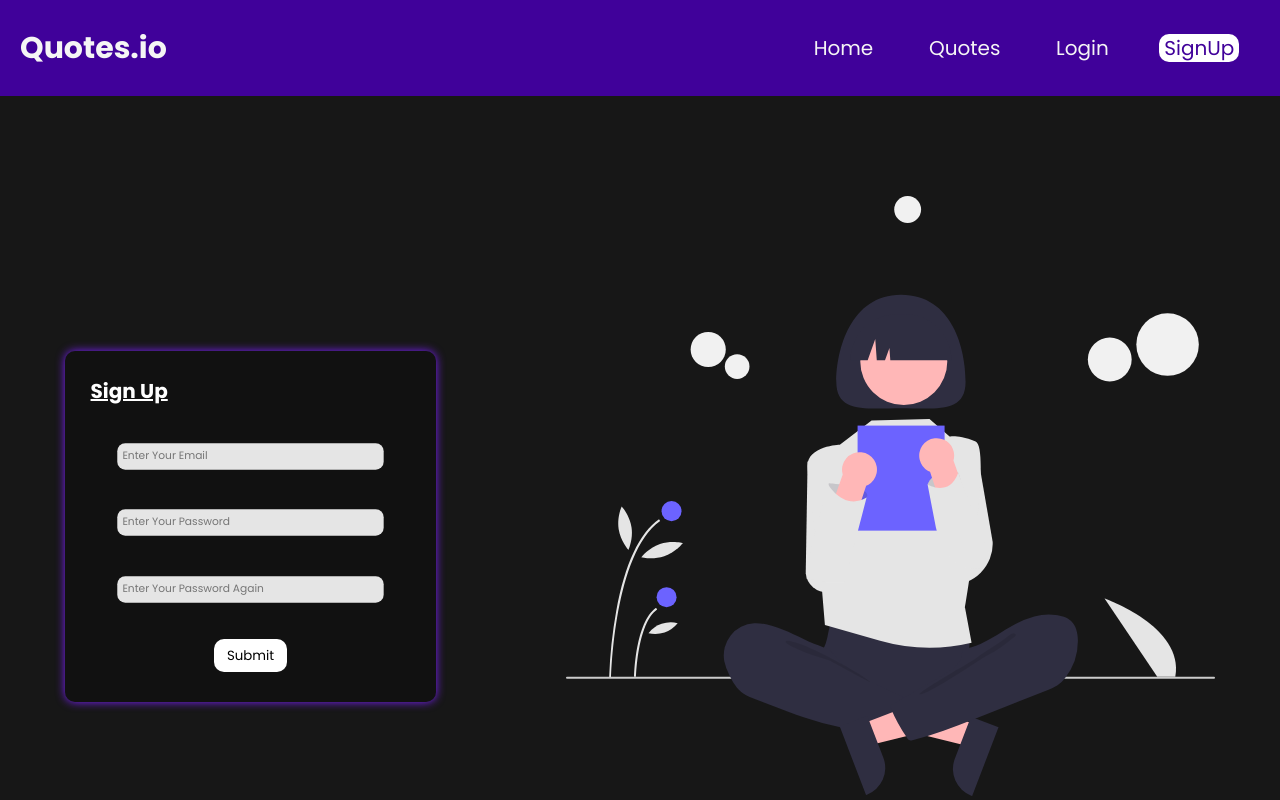
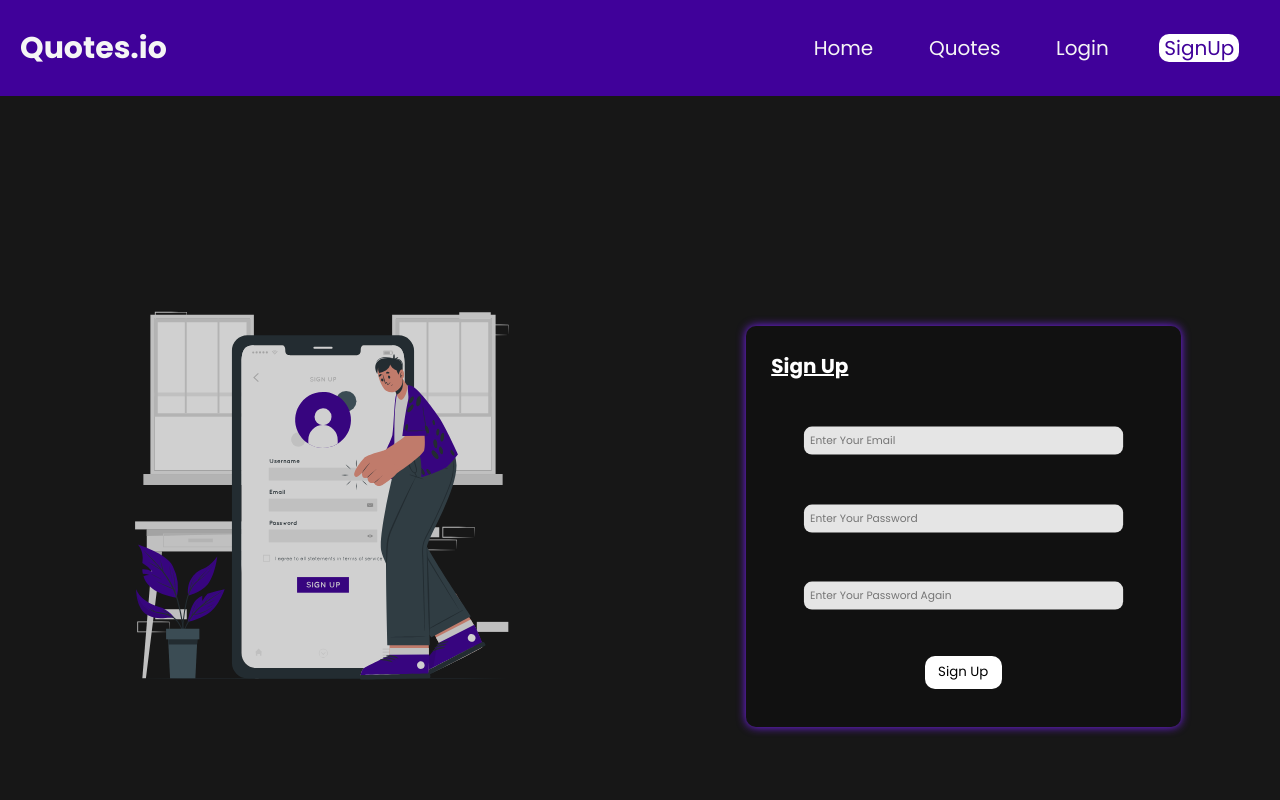
Before and after one commit to Chandu6702/Quotes.io-Frontend, a React (Vite) app: page /signup in a window 1280 px wide. Shown: the top 800 px of the page. Built offline with nearby package versions, Linux system fonts and the light colour scheme.

Commit message:
update signup

```diff
--- a/src/components/Login/Login.module.css
+++ b/src/components/Login/Login.module.css
@@ -14,8 +14,8 @@
     position: relative;
     color: white;
     background: rgba(0, 0, 0, 0.253);
-    width: 25%;
-    height: 30rem;
+    width: 30%;
+    height: 35rem;
     top: 3rem;
     padding: 2%;
     border-radius: 1rem;
--- a/src/components/SignUp/SignUp.jsx
+++ b/src/components/SignUp/SignUp.jsx
@@ -4,17 +4,18 @@ function SignUp() {
   return (
     <div className={Styles['container']}>
 
-      <div className={Styles['login-card']}>
+      <img src='/signup.svg' />
+
+      <div className={Styles['signup-card']}>
         <h2>Sign Up</h2>
         <form>
           <input type="email" name="email" placeholder='Enter Your Email' id={Styles['email']} />
           <input type="password" name="password" placeholder='Enter Your Password' id={Styles['password']} />
           <input type="text" name="repassword" placeholder='Enter Your Password Again' id={Styles['password']} />
-          <button type="submit">Submit</button>
+          <button type="submit">Sign Up</button>
         </form>
       </div>
 
-      <img src='/reading.svg' />
 
     </div>
   )
--- a/src/components/SignUp/SignUp.module.css
+++ b/src/components/SignUp/SignUp.module.css
@@ -5,24 +5,29 @@
     align-items: center;
 }
 
-.login-card {
+.container img{
+    width: 35%;
+    opacity:0.8;
+}
+
+.signup-card {
     position: relative;
     color: white;
     background: rgba(0, 0, 0, 0.253);
-    width: 25%;
-    height: 30rem;
+    width: 30%;
+    height: 35rem;
     top: 3rem;
     padding: 2%;
     border-radius: 1rem;
     box-shadow: 0 0 1rem #7c1fff;
 }
 
-.login-card h2 {
+.signup-card h2 {
     text-decoration: underline;
     font-size: 2rem;
 }
 
-.login-card form {
+.signup-card form {
     width: 100%;
     height: 100%;
     display: flex;
@@ -31,7 +36,7 @@
     align-items: center;
 }
 
-.login-card form input {
+.signup-card form input {
     width: 100%;
     border: none;
     outline: none;
@@ -42,13 +47,13 @@
     transition: all 0.2s ease;
 }
 
-.login-card input:focus {
+.signup-card input:focus {
     color: black;
     box-shadow: 0 0 1rem white;
     transform: scale(1);
 }
 
-.login-card form button {
+.signup-card form button {
     border: none;
     padding: 0.5em 1em;
     background: white;
@@ -56,7 +61,7 @@
     transition: all 0.5s ease;
 }
 
-.login-card button:hover {
+.signup-card button:hover {
     background: #40019a;
     color: white;
     transform: scale(1.1);
```
Also changed, not shown: public/signup.svg (added).
